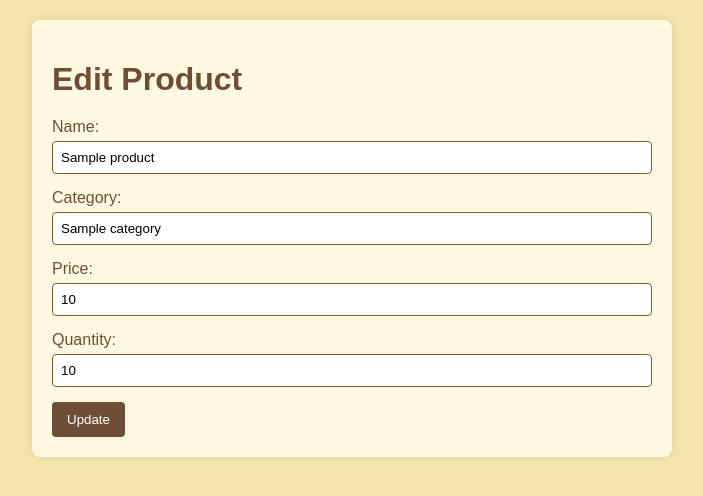
After one commit to onochang-sunabaco/cafe_management_night, a Flask app: template templates/edit_product.html in a window 1280 px wide. The commit adds this page. Shown: the top 496 px of the page, without its empty margins (288-991 px from the left). Run offline with Flask 3, Linux system fonts and the light colour scheme; the template is opened without the code that fills it: most values are stand-ins (such as "Sample title", 1, 10 or a date in 2020).

Commit message:
入出庫の編集と削除機能を追加

```diff
--- a/app.py
+++ b/app.py
@@ -1,6 +1,5 @@
 from flask import Flask, render_template, request, redirect, url_for, flash
 import sqlite3
-from werkzeug.security import generate_password_hash, check_password_hash
 
 app = Flask(__name__)
 app.secret_key = 'supersecretkey'
@@ -50,7 +49,45 @@ def product_list():
     conn.close()
     return render_template('product_list.html', products=products)
 
-# 入出庫の登録
+@app.route('/edit_product/<int:product_id>', methods=['GET', 'POST'])
+def edit_product(product_id):
+    conn = get_db()
+    cur = conn.cursor()
+
+    if request.method == 'POST':
+        name = request.form['name']
+        category = request.form['category']
+        price = request.form['price']
+        quantity = request.form['quantity']
+
+        if not name or not category or not price or not quantity:
+            flash('All fields are required!')
+            return redirect(url_for('edit_product', product_id=product_id))
+
+        cur.execute('''
+            UPDATE Products SET name = ?, category = ?, price = ?, quantity = ?
+            WHERE id = ?
+        ''', (name, category, float(price), int(quantity), product_id))
+        conn.commit()
+        conn.close()
+        flash('Product updated successfully!')
+        return redirect(url_for('product_list'))
+
+    cur.execute('SELECT * FROM Products WHERE id = ?', (product_id,))
+    product = cur.fetchone()
+    conn.close()
+    return render_template('edit_product.html', product=product)
+
+@app.route('/delete_product/<int:product_id>', methods=['POST'])
+def delete_product(product_id):
+    conn = get_db()
+    cur = conn.cursor()
+    cur.execute('DELETE FROM Products WHERE id = ?', (product_id,))
+    conn.commit()
+    conn.close()
+    flash('Product deleted successfully!')
+    return redirect(url_for('product_list'))
+
 @app.route('/add_inventory', methods=['GET', 'POST'])
 def add_inventory():
     if request.method == 'POST':
@@ -58,11 +95,6 @@ def add_inventory():
         user_id = request.form['user_id']
         quantity = request.form['quantity']
         note = request.form['note']
-
-        print(product_id)
-        print(user_id)
-        print(quantity)
-        print(note)
 
         if not product_id or not user_id or not quantity:
             flash('All fields are required!')
@@ -92,16 +124,11 @@ def add_inventory():
     cur = conn.cursor()
     cur.execute('SELECT * FROM Products')
     products = cur.fetchall()
-    print("-------")
-    print(products)
     cur.execute('SELECT * FROM Users')
     users = cur.fetchall()
-    print(users)
     conn.close()
     return render_template('add_inventory.html', products=products, users=users)
 
-
-# 入出庫履歴の表示
 @app.route('/inventory_list')
 def inventory_list():
     conn = get_db()
@@ -118,7 +145,52 @@ def inventory_list():
     conn.close()
     return render_template('inventory_list.html', inventory=inventory)
 
+@app.route('/edit_inventory/<int:inventory_id>', methods=['GET', 'POST'])
+def edit_inventory(inventory_id):
+    conn = get_db()
+    cur = conn.cursor()
 
+    if request.method == 'POST':
+        product_id = request.form['product_id']
+        user_id = request.form['user_id']
+        quantity = request.form['quantity']
+        note = request.form['note']
+
+        if not product_id or not user_id or not quantity:
+            flash('All fields are required!')
+            return redirect(url_for('edit_inventory', inventory_id=inventory_id))
+
+        cur.execute('''
+            UPDATE Inventory SET product_id = ?, user_id = ?, quantity = ?, note = ?
+            WHERE id = ?
+        ''', (product_id, user_id, int(quantity), note, inventory_id))
+        cur.execute('''
+            UPDATE Products SET quantity = quantity + ?
+            WHERE id = ?
+        ''', (int(quantity), product_id))
+        conn.commit()
+        conn.close()
+        flash('Inventory updated successfully!')
+        return redirect(url_for('inventory_list'))
+
+    cur.execute('SELECT * FROM Inventory WHERE id = ?', (inventory_id,))
+    inventory = cur.fetchone()
+    cur.execute('SELECT * FROM Products')
+    products = cur.fetchall()
+    cur.execute('SELECT * FROM Users')
+    users = cur.fetchall()
+    conn.close()
+    return render_template('edit_inventory.html', inventory=inventory, products=products, users=users)
+
+@app.route('/delete_inventory/<int:inventory_id>', methods=['POST'])
+def delete_inventory(inventory_id):
+    conn = get_db()
+    cur = conn.cursor()
+    cur.execute('DELETE FROM Inventory WHERE id = ?', (inventory_id,))
+    conn.commit()
+    conn.close()
+    flash('Inventory deleted successfully!')
+    return redirect(url_for('inventory_list'))
 
 if __name__ == '__main__':
     app.run(debug=True)
--- /dev/null
+++ b/templates/edit_product.html
@@ -0,0 +1,33 @@
+<!DOCTYPE html>
+<html lang="en">
+<head>
+    <meta charset="UTF-8">
+    <meta name="viewport" content="width=device-width, initial-scale=1.0">
+    <link rel="stylesheet" href="{{ url_for('static', filename='styles.css') }}">
+    <title>Edit Product</title>
+</head>
+<body>
+    <div class="container">
+        <h1>Edit Product</h1>
+        <form action="{{ url_for('edit_product', product_id=product.id) }}" method="post">
+            <div class="form-group">
+                <label for="name">Name:</label>
+                <input type="text" name="name" id="name" value="{{ product.name }}">
+            </div>
+            <div class="form-group">
+                <label for="category">Category:</label>
+                <input type="text" name="category" id="category" value="{{ product.category }}">
+            </div>
+            <div class="form-group">
+                <label for="price">Price:</label>
+                <input type="text" name="price" id="price" value="{{ product.price }}">
+            </div>
+            <div class="form-group">
+                <label for="quantity">Quantity:</label>
+                <input type="text" name="quantity" id="quantity" value="{{ product.quantity }}">
+            </div>
+            <button type="submit">Update</button>
+        </form>
+    </div>
+</body>
+</html>
```
Also changed, not shown: templates/edit_inventory.html (added, +40 -0 lines), templates/inventory_list.html (+7 -0 lines), templates/product_list.html (+7 -0 lines).
